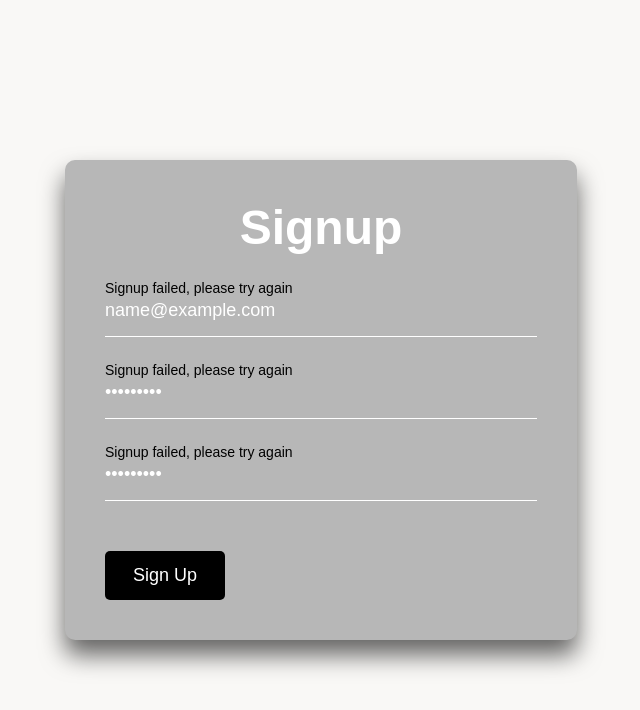
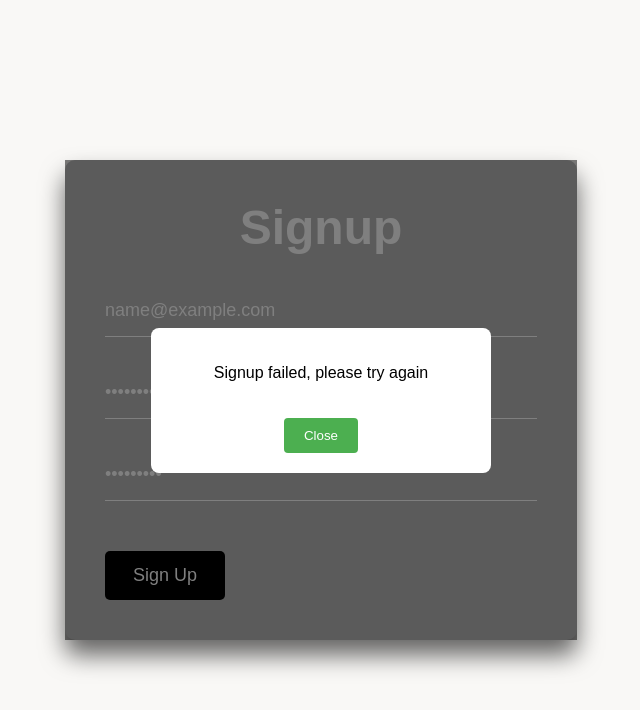
Before and after one commit to RamiAmasha31/rm-video-call, a React (Vite) app in the folder video-call/: page /signup in a window 1280 px wide. Both pictures are taken after typing "name@example.com", "Sample123", "Sample123" into the empty fields and a click on the button "Sign Up". Shown: the top 710 px of the page, without its empty margins (319-959 px from the left). Built offline with nearby package versions, Linux system fonts and the light colour scheme; no server answers.

Commit message:
added modal for displaying errors

```diff
--- a/video-call/src/components/SignUp/SignupPage.css
+++ b/video-call/src/components/SignUp/SignupPage.css
@@ -120,3 +120,37 @@
     font-size: 12px;
   }
 }
+.modal-overlay {
+  position: fixed;
+  top: 0;
+  left: 0;
+  width: 100%;
+  height: 100%;
+  background-color: rgba(0, 0, 0, 0.5);
+  display: flex;
+  justify-content: center;
+  align-items: center;
+  z-index: 1000;
+}
+
+.modal-content {
+  background-color: white;
+  padding: 20px;
+  border-radius: 8px;
+  width: 300px;
+  text-align: center;
+}
+
+.close-button {
+  margin-top: 20px;
+  padding: 10px 20px;
+  background-color: #4caf50;
+  color: white;
+  border: none;
+  cursor: pointer;
+  border-radius: 4px;
+}
+
+.close-button:hover {
+  background-color: #45a049;
+}
--- a/video-call/src/components/SignUp/SignupPage.tsx
+++ b/video-call/src/components/SignUp/SignupPage.tsx
@@ -1,19 +1,43 @@
 import React, { useState } from "react";
 import { useNavigate } from "react-router-dom";
-import "./SignupPage.css";
+import "./SignupPage.css"; // Ensure to style your modal here
 
-// Fetch the environment variables
-const isProduction = import.meta.env.MODE === "production"; // Check if in production
-const server_ip = isProduction ? "rmvideocall.vercel.app" : "localhost:3002"; // Adjust based on environment
-const server_protocol = isProduction ? "https" : "http"; // Use HTTPS in production, HTTP in development
+const isProduction = import.meta.env.MODE === "production";
+const server_ip = isProduction ? "rmvideocall.vercel.app" : "localhost:3002";
+const server_protocol = isProduction ? "https" : "http";
+
+/**
+ * Modal Component
+ *
+ * @param {object} props
+ * @param {boolean} props.isOpen - Modal visibility state.
+ * @param {string} props.message - Message to be displayed in the modal.
+ * @param {() => void} props.onClose - Function to close the modal.
+ */
+const Modal: React.FC<{
+  isOpen: boolean;
+  message: string;
+  onClose: () => void;
+}> = ({ isOpen, message, onClose }) => {
+  if (!isOpen) return null;
+
+  return (
+    <div className="modal-overlay">
+      <div className="modal-content">
+        <p>{message}</p>
+        <button onClick={onClose} className="close-button">
+          Close
+        </button>
+      </div>
+    </div>
+  );
+};
+
 /**
  * SignupPage Component
  *
- * Renders a signup form for user registration. Manages email, password, and confirm password inputs,
- * performs validation checks, and communicates with the server to register a new user.
- *
- * @component
- * @returns {JSX.Element} The rendered component.
+ * Renders a signup form for user registration.
+ * @returns {JSX.Element}
  */
 const SignupPage: React.FC = () => {
   const [email, setEmail] = useState<string>("");
@@ -22,21 +46,16 @@ const SignupPage: React.FC = () => {
   const [emailError, setEmailError] = useState<string>("");
   const [passwordError, setPasswordError] = useState<string>("");
   const [confirmPasswordError, setConfirmPasswordError] = useState<string>("");
+  const [modalOpen, setModalOpen] = useState<boolean>(false);
+  const [modalMessage, setModalMessage] = useState<string>("");
   const navigate = useNavigate();
-  /**
-   * Handles the signup process.
-   *
-   * Validates input fields for email format, password length, and password match.
-   * Makes a POST request to the server to register a new user and handles response errors.
-   *
-   * @param {React.FormEvent} e - The form submission event.
-   * @returns {Promise<void>} A promise that resolves when the signup process is complete.
-   */
+
   const handleSignup = async (e: React.FormEvent) => {
     e.preventDefault();
     setEmailError("");
     setPasswordError("");
     setConfirmPasswordError("");
+    setModalOpen(false);
 
     if (password !== confirmPassword) {
       setConfirmPasswordError("Passwords do not match");
@@ -65,16 +84,23 @@ const SignupPage: React.FC = () => {
         }
       );
 
-      if (!response.ok) {
-        throw new Error("Signup failed");
+      if (response.ok) {
+        setModalMessage("Signup successful! Redirecting...");
+        setModalOpen(true);
+        setTimeout(() => navigate("/"), 2000); // Redirect after 2 seconds
+      } else {
+        const errorData = await response.json();
+        setModalMessage(
+          errorData.error === "Email already exists"
+            ? "Email already in use"
+            : "Signup failed, please try again"
+        );
+        setModalOpen(true);
       }
-
-      navigate("/"); // Redirect to the home page or any other page after successful signup
     } catch (error) {
       console.error("Error during signup:", error);
-      setEmailError("Signup failed, please try again");
-      setPasswordError("Signup failed, please try again");
-      setConfirmPasswordError("Signup failed, please try again");
+      setModalMessage("Signup failed, please try again");
+      setModalOpen(true);
     }
   };
 
@@ -115,6 +141,13 @@ const SignupPage: React.FC = () => {
           Sign Up
         </button>
       </form>
+
+      {/* Modal for success or error messages */}
+      <Modal
+        isOpen={modalOpen}
+        message={modalMessage}
+        onClose={() => setModalOpen(false)}
+      />
     </div>
   );
 };
```
Also changed, not shown: video-call/api/signup.js (+22 -23 lines).
